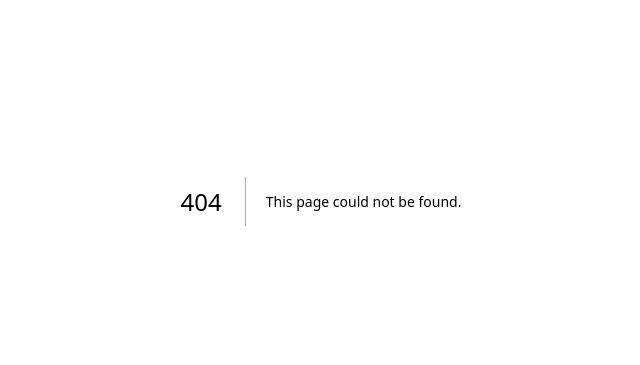
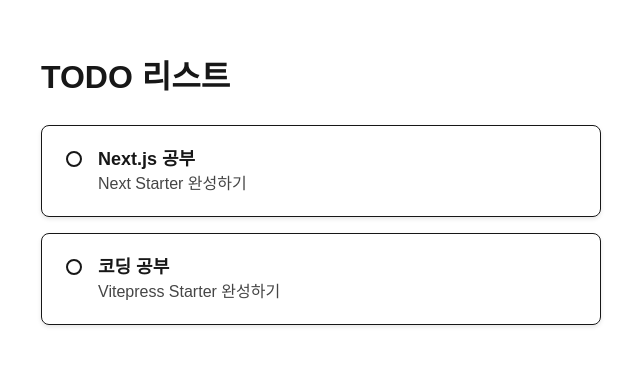
Before and after one commit to KangBit/next-starter, a Next.js app: page /todo in a window 1280 px wide. Before the commit this address had no page. Shown: the part 199-564 px from the top of the page, without its empty margins (319-959 px from the left). Built offline with nearby package versions, Linux system fonts and the light colour scheme.

Commit message:
Add Todo Page

```diff
--- /dev/null
+++ b/src/app/todo/page.module.css
@@ -0,0 +1,52 @@
+.container {
+  display: flex;
+  flex-direction: column;
+  align-items: center;
+  justify-content: center;
+  width: 100vw;
+  height: 100vh;
+}
+
+.todoList {
+  width: 100%;
+  max-width: 600px;
+  padding: 20px;
+}
+
+.title {
+  font-size: 2rem;
+  font-weight: bold;
+  margin-bottom: 2rem;
+}
+
+.card {
+  border: 1px solid var(--foreground);
+  border-radius: 8px;
+  padding: 1.5rem;
+  margin-bottom: 1rem;
+  box-shadow: 0 2px 4px rgba(0, 0, 0, 0.1);
+}
+
+.cardHeader {
+  display: flex;
+  align-items: center;
+  gap: 1rem;
+}
+
+.checkbox {
+  width: 1rem;
+  height: 1rem;
+  border: 2px solid var(--foreground);
+  border-radius: 50%;
+}
+
+.cardTitle {
+  font-size: 1.125rem;
+  font-weight: 600;
+}
+
+.cardContent {
+  margin-top: 0.5rem;
+  margin-left: 2rem;
+  opacity: 0.8;
+}
--- /dev/null
+++ b/src/app/todo/page.tsx
@@ -0,0 +1,43 @@
+import styles from "./page.module.css";
+
+type Todo = {
+  id: string;
+  title: string;
+  content: string;
+  completed: boolean;
+};
+
+export default function Todo() {
+  const todos: Todo[] = [
+    {
+      id: "1",
+      title: "Next.js 공부",
+      content: "Next Starter 완성하기",
+      completed: false,
+    },
+    {
+      id: "2",
+      title: "코딩 공부",
+      content: "Vitepress Starter 완성하기",
+      completed: false,
+    },
+  ];
+
+  return (
+    <div className={styles.container}>
+      <div className={styles.todoList}>
+        <h1 className={styles.title}>TODO 리스트</h1>
+
+        {todos.map((todo) => (
+          <div className={styles.card} key={todo.id}>
+            <div className={styles.cardHeader}>
+              <div className={styles.checkbox}></div>
+              <h3 className={styles.cardTitle}>{todo.title}</h3>
+            </div>
+            <p className={styles.cardContent}>{todo.content}</p>
+          </div>
+        ))}
+      </div>
+    </div>
+  );
+}
```
